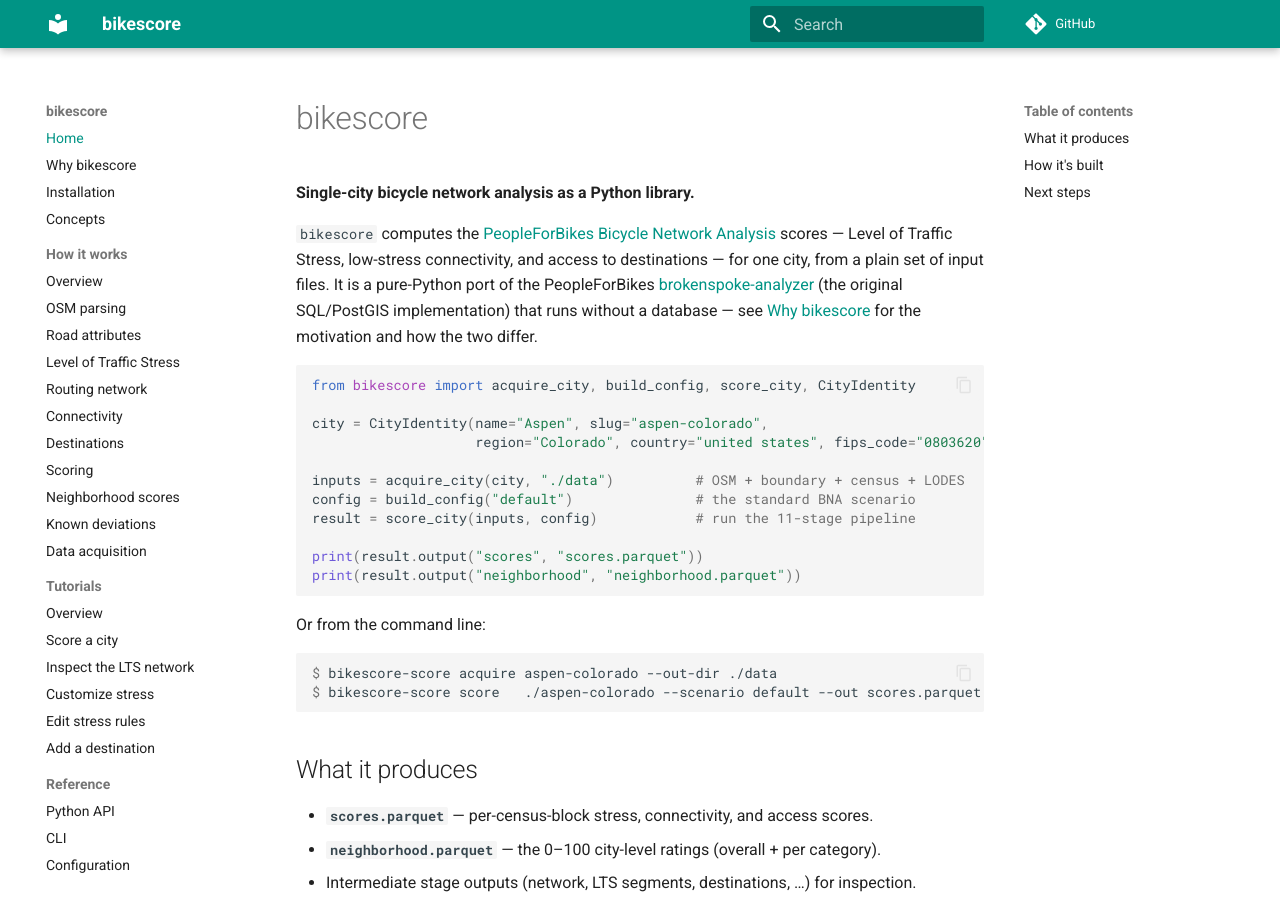
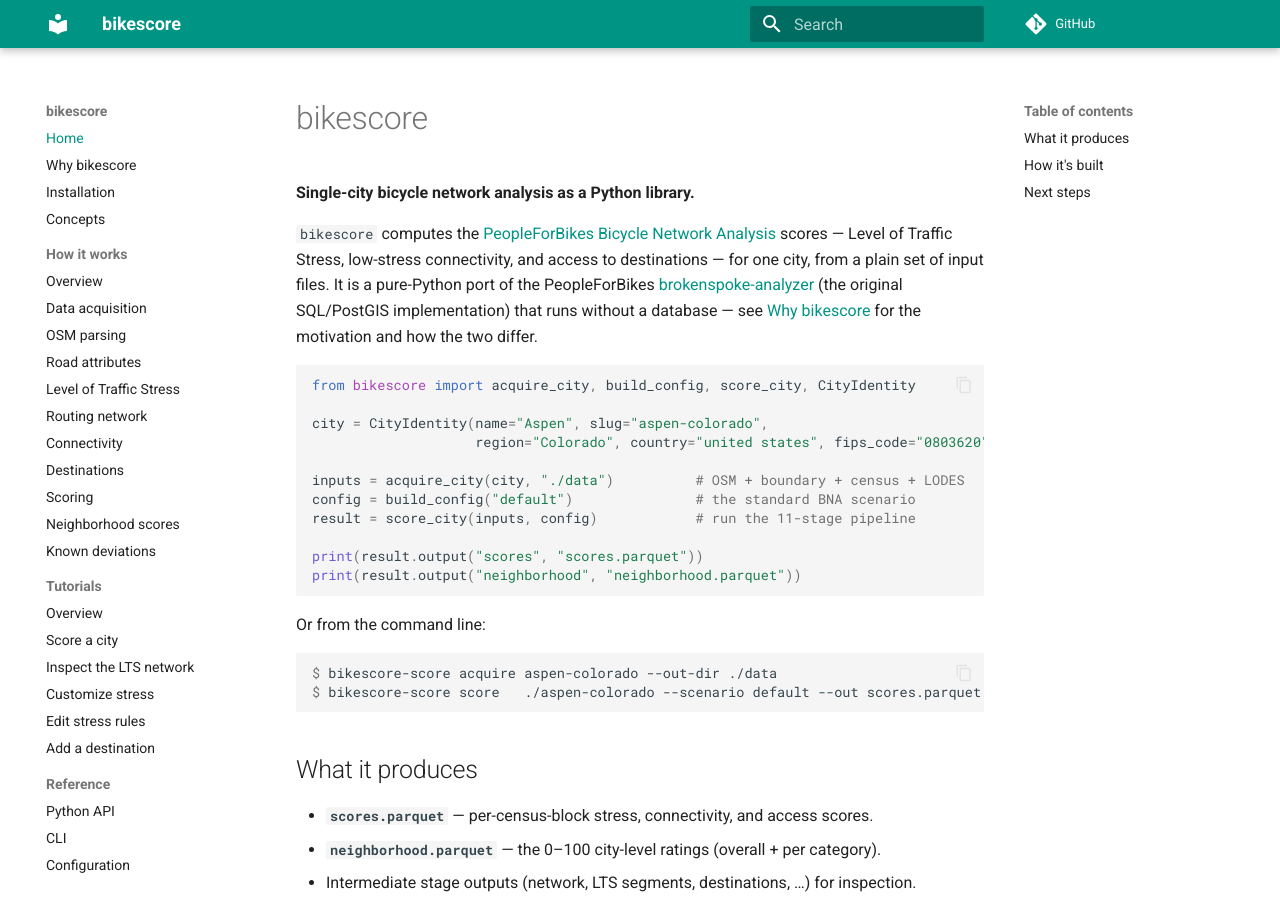
Before and after one commit to bright-fakl/bikescore-bna, an MkDocs documentation site: the page built from docs/index.md, in a window 1280 px wide and 900 px high. Built offline with MkDocs 1.6.1 and Material for MkDocs 9.7.7, drawn with Linux system fonts in a browser that asks for light colours; comment, search, counter and statistics services are not loaded; some of the changed lines change nothing that is shown.

Commit message:
Reordered sections in How it works documentation.

```diff
--- a/mkdocs.yml
+++ b/mkdocs.yml
@@ -30,6 +30,7 @@
   - Concepts: concepts.md
   - How it works:
       - Overview: how-it-works/index.md
+      - Data acquisition: how-it-works/data-acquisition.md
       - OSM parsing: how-it-works/osm-parsing.md
       - Road attributes: how-it-works/road-features.md
       - Level of Traffic Stress: how-it-works/stress.md
@@ -39,7 +40,6 @@
       - Scoring: how-it-works/scoring.md
       - Neighborhood scores: how-it-works/neighborhood-scores.md
       - Known deviations: how-it-works/deviations.md
-      - Data acquisition: how-it-works/data-acquisition.md
   - Tutorials:
       - Overview: tutorial/index.md
       - Score a city: tutorial/run-a-city.md
```
